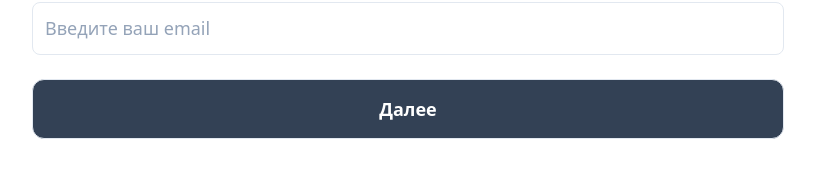
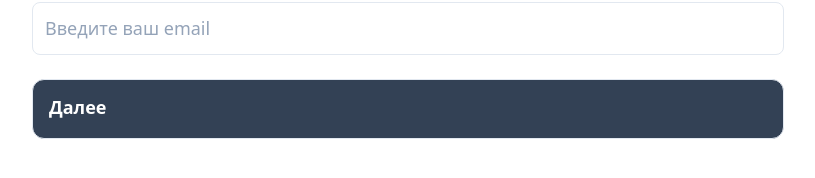
Before and after one commit to singularityhub-a/benefits-survey, a React (Vite) app in the folder frontend/: page / in a window 1280 px wide. Shown: the part 368-546 px from the top of the page, without its empty margins (232-1047 px from the left). Built offline with nearby package versions, Linux system fonts and the light colour scheme; the HTML template or start-up script is replaced by a standard one.

Commit message:
Update survey.css

```diff
--- a/frontend/src/styles/survey.css
+++ b/frontend/src/styles/survey.css
@@ -21,8 +21,8 @@
 .survey-button {
   display: flex;
   width: 100%;
-  align-items: center;
-  justify-content: center;
+  align-items: flex-start;  /* изменено с left на flex-start */
+  justify-content: flex-start;  /* изменено с left на flex-start */
   padding: 16px;
   margin: 8px 0;
   font-size: 18px;
@@ -30,11 +30,13 @@
   border: 1px solid #e2e8f0;
   border-radius: 12px;
   transition: all 0.2s;
-  height: auto; /* Позволит увеличить высоту */
-  min-height: 60px; /* Минимальная высота */
-  white-space: normal; /* Разрешить перенос слов */
-  padding: 16px; /* Увеличить отступы */
-  line-height: 1.3; /* Уменьшить межстрочный интервал */
+  height: auto;
+  min-height: 60px;
+  white-space: normal;
+  line-height: 1.3;
+  text-align: left;  /* добавлено */
+  word-break: break-word;  /* добавлено для переноса длинных слов */
+  hyphens: auto;  /* добавлено для правильной расстановки переносов */
 }
 
 .survey-button:hover {
```
